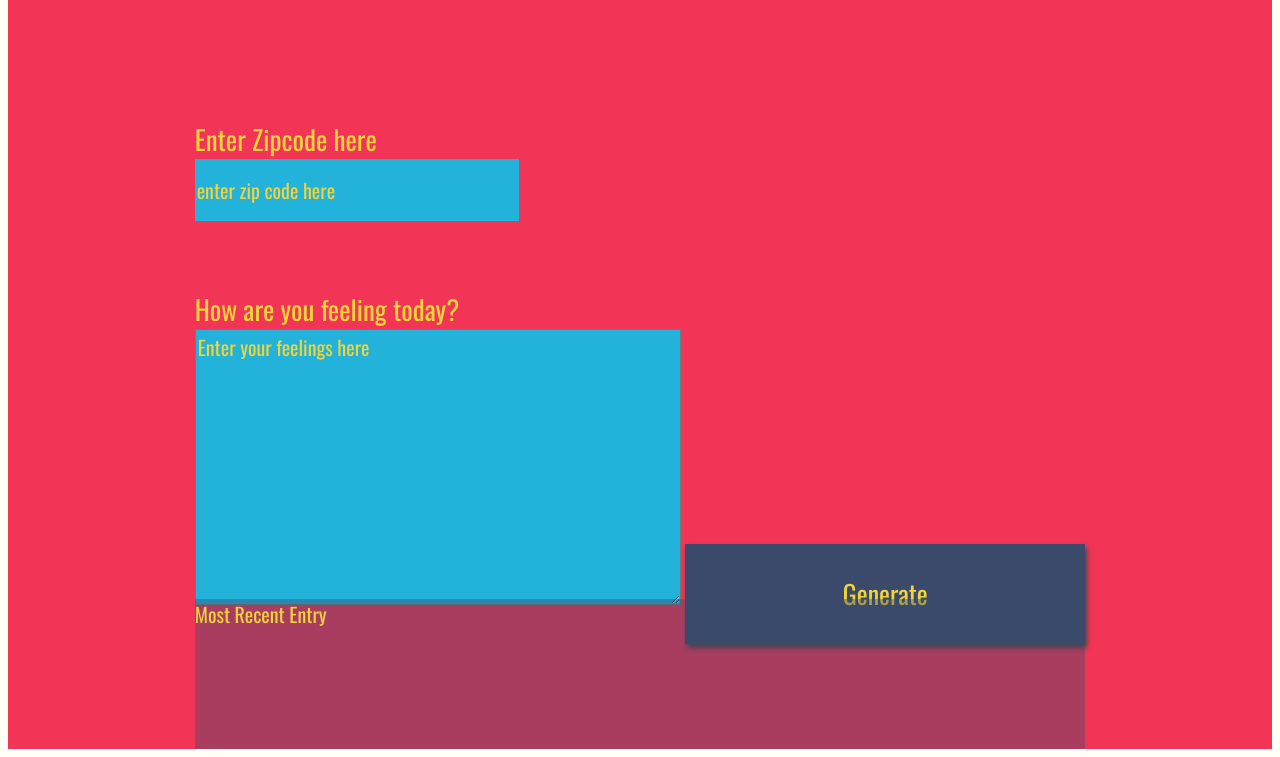
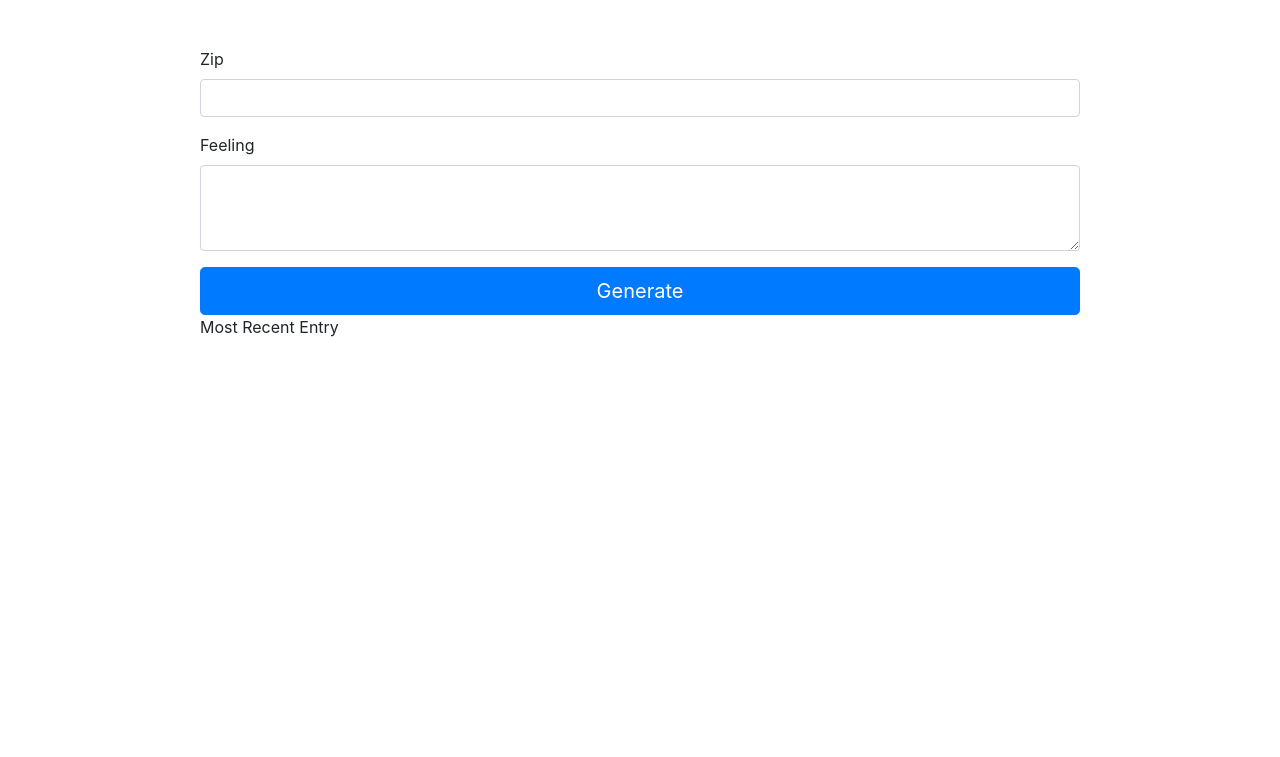
Before and after one commit to ahmedmeshref/weather-journal-app, a website: page website/index.html in a window 1280 px wide. Shown: the part 59-816 px from the top of the page. Drawn offline with nearby package versions, Linux system fonts and the light colour scheme; no server answers; a web font is replaced by a local one.

Commit message:
Update form style

```diff
--- a/website/index.html
+++ b/website/index.html
@@ -5,21 +5,31 @@
     <title>Weather Journal</title>
     <link href="https://fonts.googleapis.com/css?family=Oswald:400,600,700|Ranga:400,700&display=swap" rel="stylesheet">
     <link rel="stylesheet" href="style.css">
+    <link rel="stylesheet" href="https://stackpath.bootstrapcdn.com/bootstrap/4.5.1/css/bootstrap.min.css"
+          integrity="sha384-VCmXjywReHh4PwowAiWNagnWcLhlEJLA5buUprzK8rxFgeH0kww/aWY76TfkUoSX" crossorigin="anonymous">
 </head>
 <body>
-<div id="app">
-    <div class="holder headline">
-        Weather Journal App
-    </div>
-    <div class="holder zip">
-        <label for="zip">Enter Zipcode here</label>
-        <input type="text" id="zip" placeholder="enter zip code here">
-    </div>
-    <div class="holder feel">
-        <label for="feelings">How are you feeling today?</label>
-        <textarea class="myInput" id="feelings" placeholder="Enter your feelings here" rows="9" cols="50"></textarea>
-        <button id="generate" type="submit"> Generate</button>
-    </div>
+<header>
+    <nav class="navbar navbar-expand-lg navbar-light bg-light">
+        <a class="navbar-brand" href="#">
+            Weather Journal App
+        </a>
+    </nav>
+</header>
+<main id="app">
+    <section class="add-new-feeling">
+        <form id="generate">
+            <div class="form-group holder zip-holder">
+                <label for="zip">Zip</label>
+                <input type="text" class="form-control" id="zip" aria-describedby="langHelp" required>
+            </div>
+            <div class="form-group holder feel-holder">
+                <label for="feelings">Feeling</label>
+                <textarea class="form-control" id="feelings" rows="3"></textarea>
+            </div>
+            <button type="submit" class="btn btn-primary btn-lg btn-block">Generate</button>
+        </form>
+    </section>
     <div class="holder entry">
         <div class="title">Most Recent Entry</div>
         <div id="entryHolder">
@@ -28,8 +38,16 @@
             <div id="content"></div>
         </div>
     </div>
-</div>
+</main>
 <script src="app.js" type="text/javascript"></script>
-
+<script src="https://code.jquery.com/jquery-3.5.1.slim.min.js"
+        integrity="sha384-DfXdz2htPH0lsSSs5nCTpuj/zy4C+OGpamoFVy38MVBnE+IbbVYUew+OrCXaRkfj"
+        crossorigin="anonymous"></script>
+<script src="https://cdn.jsdelivr.net/npm/popper.js@1.16.1/dist/umd/popper.min.js"
+        integrity="sha384-9/reFTGAW83EW2RDu2S0VKaIzap3H66lZH81PoYlFhbGU+6BZp6G7niu735Sk7lN"
+        crossorigin="anonymous"></script>
+<script src="https://stackpath.bootstrapcdn.com/bootstrap/4.5.1/js/bootstrap.min.js"
+        integrity="sha384-XEerZL0cuoUbHE4nZReLT7nx9gQrQreJekYhJD9WNWhH8nEW+0c5qq7aIo2Wl30J"
+        crossorigin="anonymous"></script>
 </body>
 </html>
--- a/website/style.css
+++ b/website/style.css
@@ -1,84 +1,13 @@
 body {
     background: #fffff8;
     font-family: -apple-system, BlinkMacSystemFont, sans-serif;
+    text-align: center;
 }
 
 #app {
-    display: grid;
-    grid-auto-rows: minmax(150px, auto);
-    /* grid-template-columns:  */
-    height: 100vh;
-    background: #f23557;
-    color: #f0d43a;
-    justify-content: center;
-    grid-gap: 1em;
-    font-size: 20px;
-    font-family: 'Oswald', sans-serif;
+    margin: 50px 200px;
 }
 
-.holder {
-
-}
-
-.entry {
-    background: rgba(59, 74, 107, .4);
-}
-
-#entryHolder {
-
-}
-
-#date {
-
-}
-
-#temp {
-
-}
-
-#content {
-
-}
-
-.headline {
-
-}
-
-.title {
-
-}
-
-/*  Basic Styling To Override Default For Basic HTML Elements */
-label {
-    display: block;
-    font-size: 27px;
-}
-
-input {
-    display: block;
-    height: 60px;
-    width: 320px;
-    background: #22b2da;
-    color: #f0d43a;
-    font-size: 20px;
-    font-family: 'Oswald', sans-serif;
-    border: none;
-}
-
-button {
-    width: 400px;
-    height: 100px;
-    background: #3b4a6b;
-    color: #f0d43a;
-    font-size: 26px;
-    font-family: 'Oswald', sans-serif;
-    border: none;
-    box-shadow: 2px 4px 5px #444;
-}
-
-h1 {
-    font-size: 36px;
-}
 
 textarea {
     background: #22b2da;
```
Also changed, not shown: server.js (+13 -8 lines).
